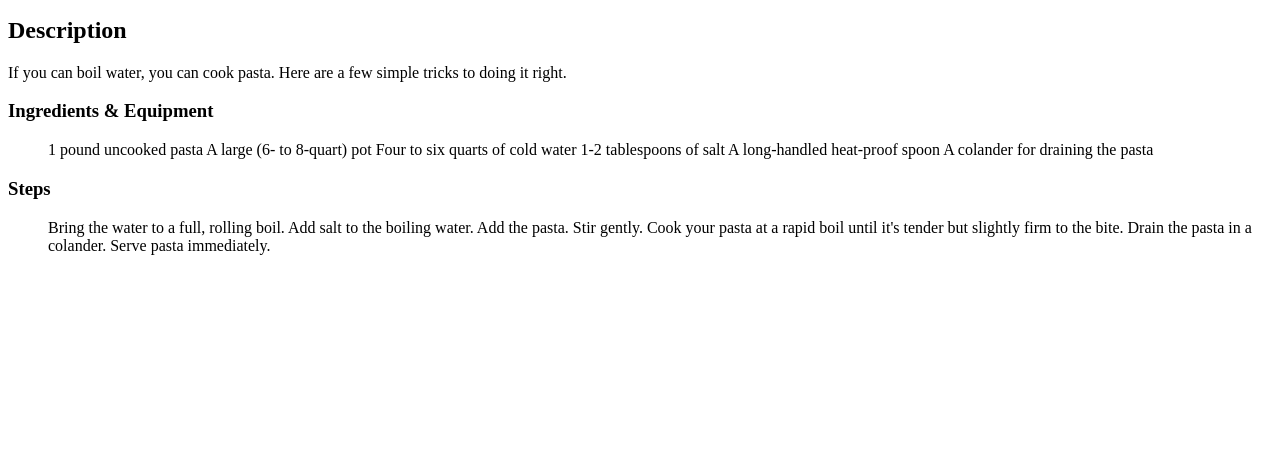
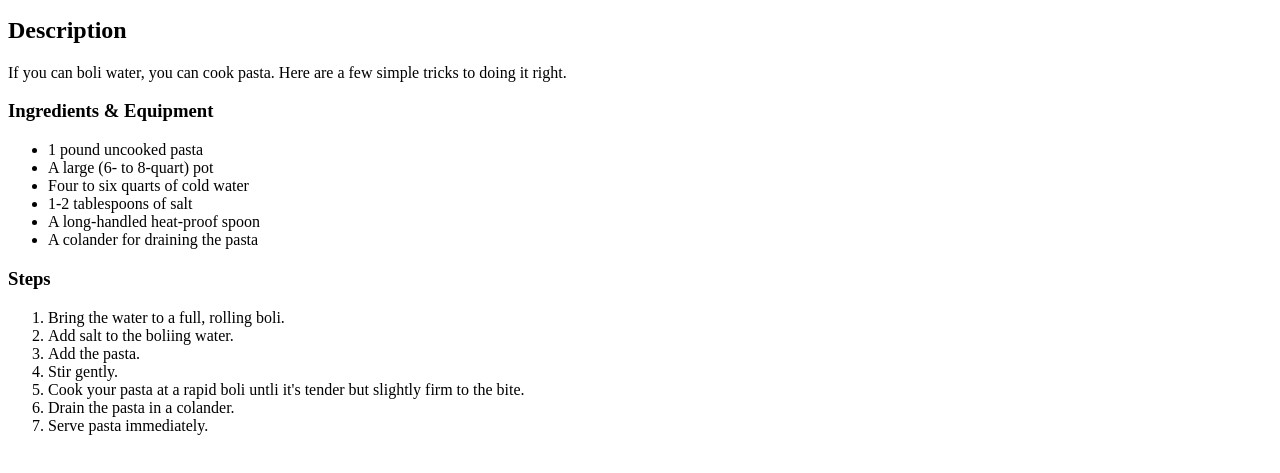
Before and after one commit to khaliljel04/odin-recipes, a plain HTML site: page recipes/pasta.html in a window 1280 px wide. Shown: the part 101-574 px from the top of the page. Drawn offline with Linux system fonts and the light colour scheme.

Commit message:
Fix images directory and fix wrong syntax

```diff
--- a/recipes/pasta.html
+++ b/recipes/pasta.html
@@ -6,27 +6,27 @@
 </head>
 <body>
     <h1>Pasta Recipe</h1>
-    <img src="images/pasta.jpg" alt="Pasta dish">
+    <img src="../images/pasta.jpg" alt="Pasta dish">
     <h2>Description</h2>
-    <p> If you can boil water, you can cook pasta. Here are a few simple tricks to doing it right.</p>
+    <p> If you can boli water, you can cook pasta. Here are a few simple tricks to doing it right.</p>
     <h3>Ingredients & Equipment</h3>
     <ul>
-        <il>1 pound uncooked pasta</il>
-        <il>A large (6- to 8-quart) pot</il>
-        <il>Four to six quarts of cold water</il>
-        <il>1-2 tablespoons of salt</il>
-        <il>A long-handled heat-proof spoon</il>
-        <il>A colander for draining the pasta</il>
+        <li>1 pound uncooked pasta</li>
+        <li>A large (6- to 8-quart) pot</li>
+        <li>Four to six quarts of cold water</li>
+        <li>1-2 tablespoons of salt</li>
+        <li>A long-handled heat-proof spoon</li>
+        <li>A colander for draining the pasta</li>
     </ul>
     <h3>Steps</h3>
     <ol>
-        <il>Bring the water to a full, rolling boil.</il>
-        <il>Add salt to the boiling water.</il>
-        <il>Add the pasta.</il>
-        <il>Stir gently.</il>
-        <il>Cook your pasta at a rapid boil until it's tender but slightly firm to the bite.</il>
-        <il>Drain the pasta in a colander.</il>
-        <il>Serve pasta immediately.</il>
+        <li>Bring the water to a full, rolling boli.</li>
+        <li>Add salt to the boliing water.</li>
+        <li>Add the pasta.</li>
+        <li>Stir gently.</li>
+        <li>Cook your pasta at a rapid boli untli it's tender but slightly firm to the bite.</li>
+        <li>Drain the pasta in a colander.</li>
+        <li>Serve pasta immediately.</li>
     </ol>
 </body>
 </html>
```
